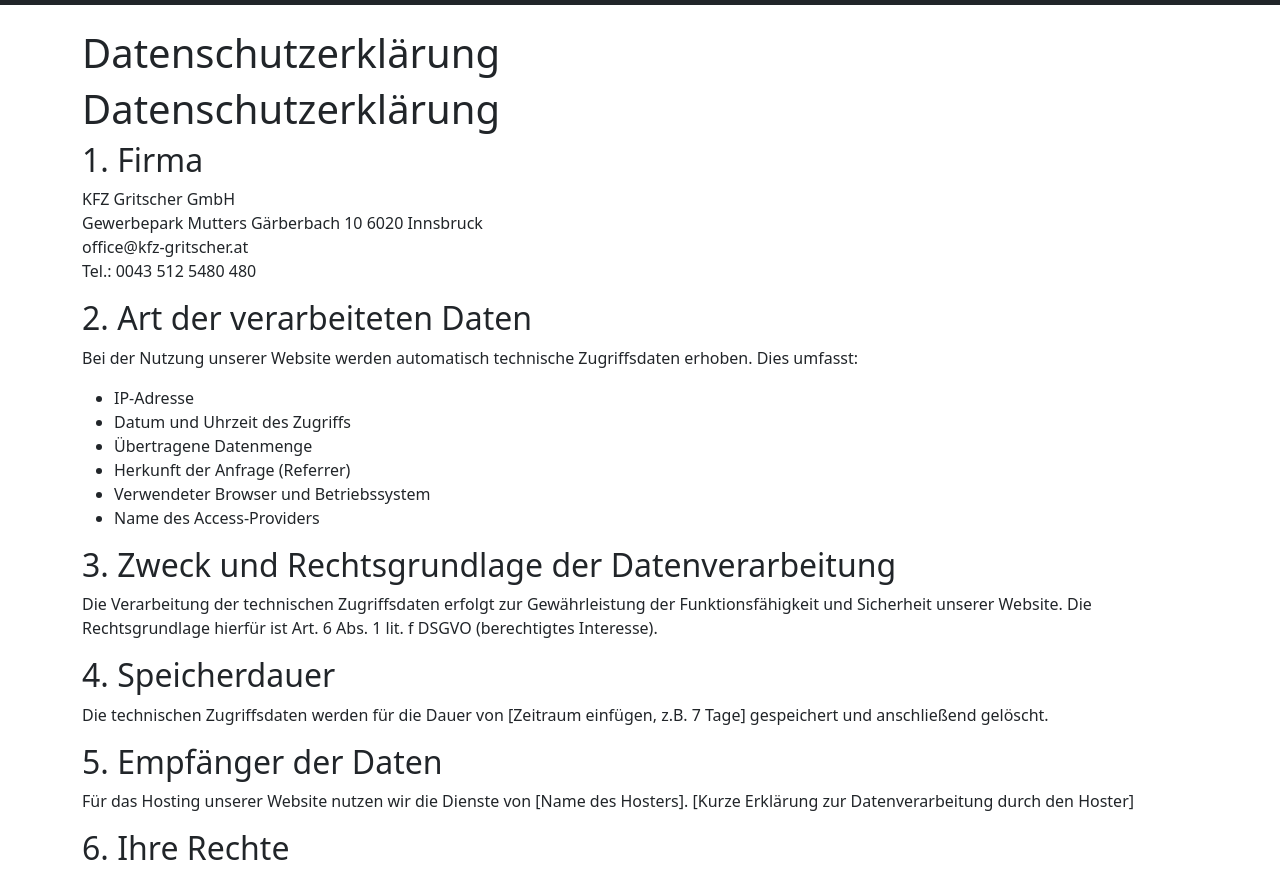
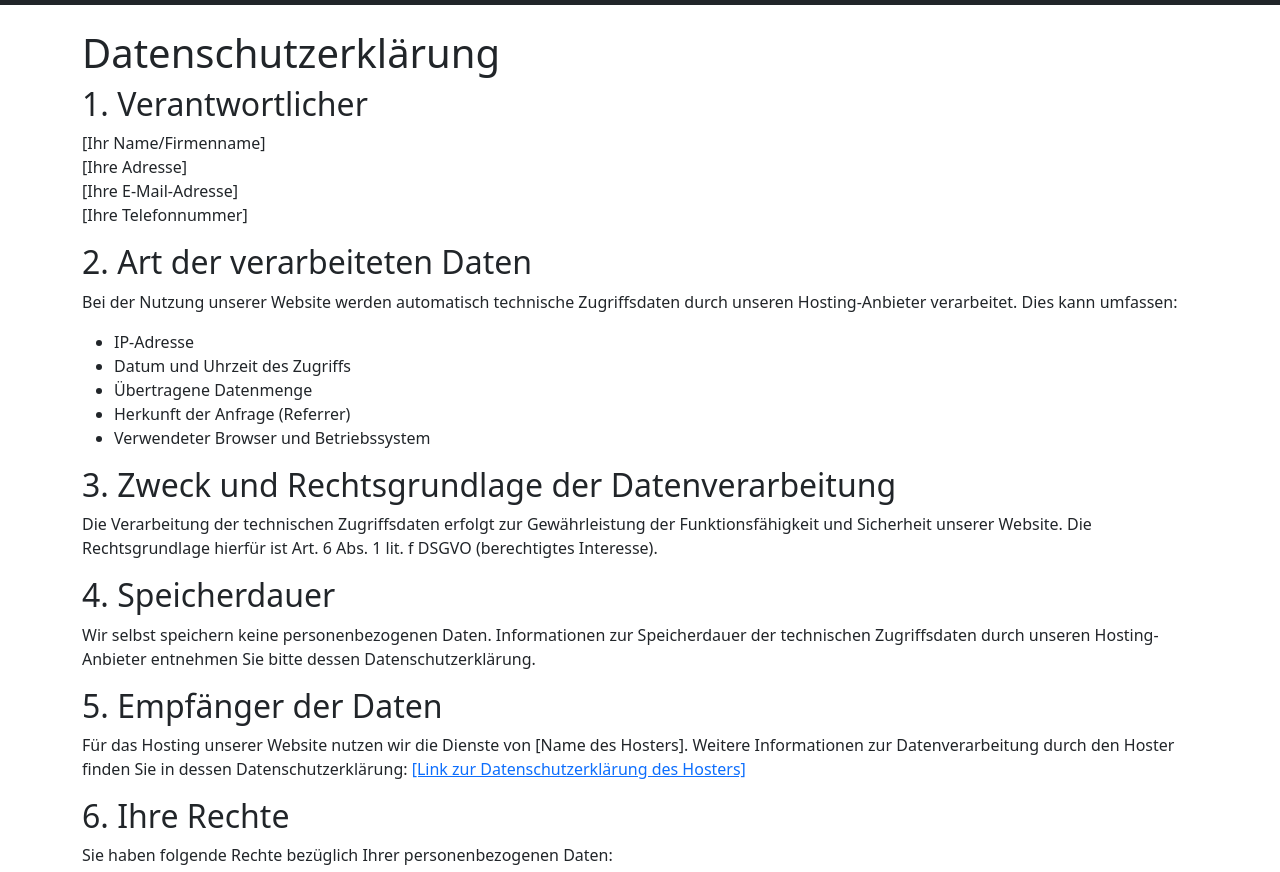
Before and after one commit to FelixG1000/FirmaWebseiteTestVersion, a plain HTML site: page datenschutzerklaerung.html in a window 1280 px wide. Shown: the part 51-923 px from the top of the page. Drawn offline with nearby package versions, Linux system fonts and the light colour scheme.

Commit message:
Update datenschutzerklaerung.html

```diff
--- a/datenschutzerklaerung.html
+++ b/datenschutzerklaerung.html
@@ -76,37 +76,31 @@
     <!-- Datenschutzerklärung -->
     <div class="container mt-4">
       <h1>Datenschutzerklärung</h1>
-        <h1>Datenschutzerklärung</h1>
 
-  <h2>1. Firma</h2>
-  <p>KFZ Gritscher GmbH<br>
-    Gewerbepark Mutters
-
-Gärberbach 10
-
-6020 Innsbruck<br>
-office@kfz-gritscher.at<br>
-Tel.:  0043 512 5480 480</p>
+      <h2>1. Verantwortlicher</h2>
+      <p>[Ihr Name/Firmenname]<br>
+        [Ihre Adresse]<br>
+        [Ihre E-Mail-Adresse]<br>
+        [Ihre Telefonnummer]</p>
 
       <h2>2. Art der verarbeiteten Daten</h2>
-  <p>Bei der Nutzung unserer Website werden automatisch technische Zugriffsdaten erhoben. Dies umfasst:</p>
+      <p>Bei der Nutzung unserer Website werden automatisch technische Zugriffsdaten durch unseren Hosting-Anbieter verarbeitet. Dies kann umfassen:</p>
       <ul>
         <li>IP-Adresse</li>
         <li>Datum und Uhrzeit des Zugriffs</li>
         <li>Übertragene Datenmenge</li>
         <li>Herkunft der Anfrage (Referrer)</li>
         <li>Verwendeter Browser und Betriebssystem</li>
-    <li>Name des Access-Providers</li>
       </ul>
 
       <h2>3. Zweck und Rechtsgrundlage der Datenverarbeitung</h2>
       <p>Die Verarbeitung der technischen Zugriffsdaten erfolgt zur Gewährleistung der Funktionsfähigkeit und Sicherheit unserer Website. Die Rechtsgrundlage hierfür ist Art. 6 Abs. 1 lit. f DSGVO (berechtigtes Interesse).</p>
 
       <h2>4. Speicherdauer</h2>
-  <p>Die technischen Zugriffsdaten werden für die Dauer von [Zeitraum einfügen, z.B. 7 Tage] gespeichert und anschließend gelöscht.</p>
+      <p>Wir selbst speichern keine personenbezogenen Daten. Informationen zur Speicherdauer der technischen Zugriffsdaten durch unseren Hosting-Anbieter entnehmen Sie bitte dessen Datenschutzerklärung.</p>
 
       <h2>5. Empfänger der Daten</h2>
-  <p>Für das Hosting unserer Website nutzen wir die Dienste von [Name des Hosters]. [Kurze Erklärung zur Datenverarbeitung durch den Hoster]</p>
+      <p>Für das Hosting unserer Website nutzen wir die Dienste von [Name des Hosters]. Weitere Informationen zur Datenverarbeitung durch den Hoster finden Sie in dessen Datenschutzerklärung: <a href="[Link zur Datenschutzerklärung des Hosters]">[Link zur Datenschutzerklärung des Hosters]</a></p>
 
       <h2>6. Ihre Rechte</h2>
       <p>Sie haben folgende Rechte bezüglich Ihrer personenbezogenen Daten:</p>
@@ -124,10 +118,10 @@
       <p>Sie haben das Recht, sich bei einer Aufsichtsbehörde zu beschweren, wenn Sie der Ansicht sind, dass die Verarbeitung Ihrer personenbezogenen Daten gegen geltendes Recht verstößt.</p>
 
       <h2>8. Cookies</h2>
-  <p>Unsere Website verwendet nur technisch notwendige Cookies, die für den Betrieb der Website erforderlich sind. Diese Cookies speichern keine personenbezogenen Daten.</p>
+      <p>Unsere Website verwendet keine Cookies.</p>
 
       <h2>9. Datensicherheit</h2>
-  <p>Wir setzen technische und organisatorische Sicherheitsmaßnahmen ein, um Ihre Daten gegen zufällige oder vorsätzliche Manipulationen, Verlust, Zerstörung oder den Zugriff unberechtigter Personen zu schützen.</p>
+      <p>Wir setzen technische und organisatorische Sicherheitsmaßnahmen ein, um die durch unseren Hosting-Anbieter verarbeiteten Daten gegen zufällige oder vorsätzliche Manipulationen, Verlust, Zerstörung oder den Zugriff unberechtigter Personen zu schützen.</p>
 
       <h2>10. Änderungen der Datenschutzerklärung</h2>
       <p>Wir behalten uns vor, diese Datenschutzerklärung bei Bedarf zu aktualisieren. Die aktuelle Version finden Sie stets auf unserer Website.</p>
```
Lines whose indentation alone changed are shown as unchanged.
